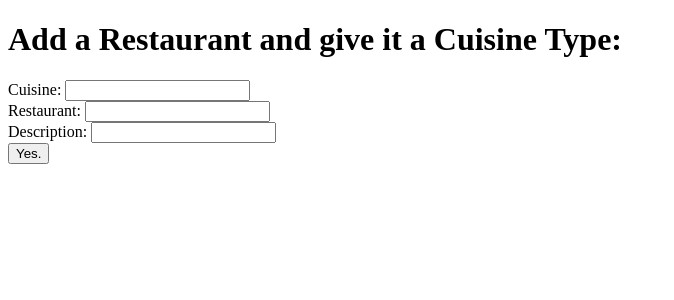
After one commit to HeyConner/rest, a PHP site: template views/Index.html.twig in a window 1280 px wide. The commit adds this page. Shown: the top 300 px of the page, without its empty margins (0-674 px from the left). Run offline with PHP 8.4, Linux system fonts and the light colour scheme; the template is opened without the code that fills it, so the values that code supplies are empty; some libraries are stand-ins or nearby versions.

Commit message:
add twig files

```diff
--- /dev/null
+++ b/views/Index.html.twig
@@ -0,0 +1,36 @@
+<!DOCTYPE html>
+<html>
+    <head>
+        <meta charset="utf-8">
+        <title>Where to Eat?</title>
+    </head>
+    <body>
+        <div>
+            <h1>Add a Restaurant and give it a Cuisine Type:</h1>
+        </div>
+        <div>
+            <form class="form-group" action="/results" method="post">
+                <div>
+                    <label for="cuisine">Cuisine:</label>
+                    <input type="text" name="cuisine" id="cuisine">
+                </div>
+                <div>
+                    <label for="restaurant">Restaurant:</label>
+                    <input type="text" name="restaurant" id="restaurant">
+                </div>
+                <div>
+                    <label for="description">Description:</label>
+                    <input type="text" name="description" id="description">
+                </div>
+                <button type="submit">Yes.</button>
+            </form>
+            <div>
+                {% if results is not empty %}
+                    <h3>Cuisine = {{ results.getType }}</h3>
+                {% endif %}
+            </div>
+
+
+        </div>
+    </body>
+</html>
```
Also changed, not shown: app/app.php (+13 -2 lines), views/page2.html.twig (added, +13 -0 lines).
